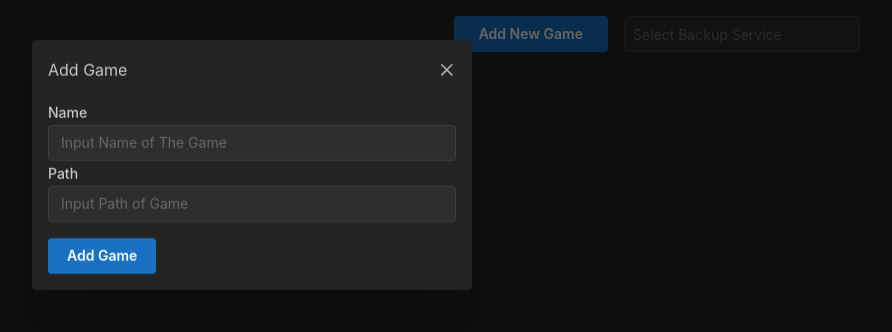
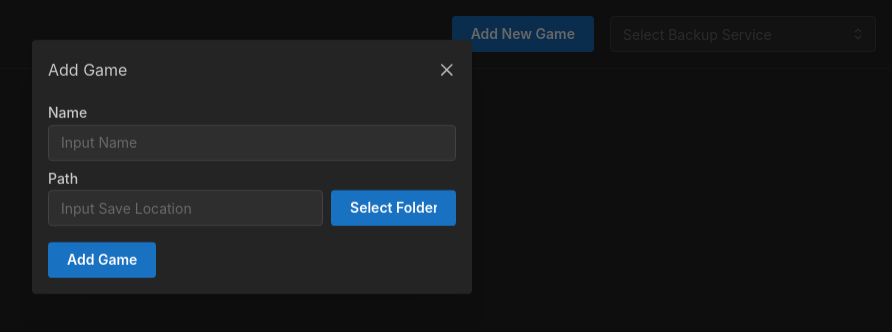
Before and after one commit to HellBri8nger/flash-backup, a React (Vite) app: page / in a window 1280 px wide. Both pictures are taken after typing "Sample" into the empty fields and a click on the button "Add New Game". Shown: the top 332 px of the page, without its empty margins (388-1280 px from the left). Built offline with nearby package versions, Linux system fonts and the light colour scheme.

Commit message:
feat: add: added dialog to select folder

```diff
--- a/src/renderer/src/App.jsx
+++ b/src/renderer/src/App.jsx
@@ -1,17 +1,32 @@
 import "./assets/app.scss"
 import { Button, Modal, Select, TextInput } from '@mantine/core'
 import { useDisclosure } from '@mantine/hooks'
+import { useState } from 'react'
 
 const backup_services = ['Local', 'Google Drive', 'Dropbox', 'Mega', 'OneDrive']
 
 function App() {
   const [opened, { open, close }] = useDisclosure(false);
+  const [pathValue, setPathValue] = useState('');
+
+  const handleFolder = async () => {
+    const folderPath = await window.electronAPI.folder()
+    setPathValue(folderPath)
+  }
 
   return (
     <div className="mainbar">
       <Modal opened={opened} onClose={close} title="Add Game" className="addGameModal">
-        <TextInput label="Name" placeholder="Input Name of The Game" />
-        <TextInput label="Path" placeholder="Input Path of Game" />
+        <TextInput label="Name" placeholder="Input Name" />
+        <div className="pathSelector">
+          <TextInput
+            label="Path"
+            placeholder="Input Save Location"
+            value={pathValue}
+            onChange={e => setPathValue(e.target.value)}
+          />
+          <Button onClick={handleFolder}>Select Folder</Button>
+        </div>
         <Button>Add Game</Button>
       </Modal>
 
@@ -20,7 +35,7 @@ function App() {
         data={backup_services}
         className="serviceDropdown"
         searchable="true"
-        required="true"
+        required={true}
       />
       <Button onClick={open}>Add New Game</Button>
     </div>
--- a/src/renderer/src/assets/app.scss
+++ b/src/renderer/src/assets/app.scss
@@ -7,8 +7,8 @@
 
   border-bottom: 1px solid #2e2e2e;
 
-  * {
-    padding: 0 0.5rem;
+  button {
+    margin: 0 1rem;
   }
 }
 
@@ -17,3 +17,17 @@
     margin-top: 1rem;
   }
 }
+
+.pathSelector {
+  display: flex;
+
+  .mantine-InputWrapper-root {
+    margin-top: 0.3rem;
+    width: 17.5rem;
+  }
+
+  button {
+    margin-left: 0.5rem;
+    margin-top: 1.85rem;
+  }
+}
```
Also changed, not shown: src/main/index.js (+11 -22 lines), src/preload/index.js (+4 -19 lines), 1 other file (tests, documents, lock files or other folders).
